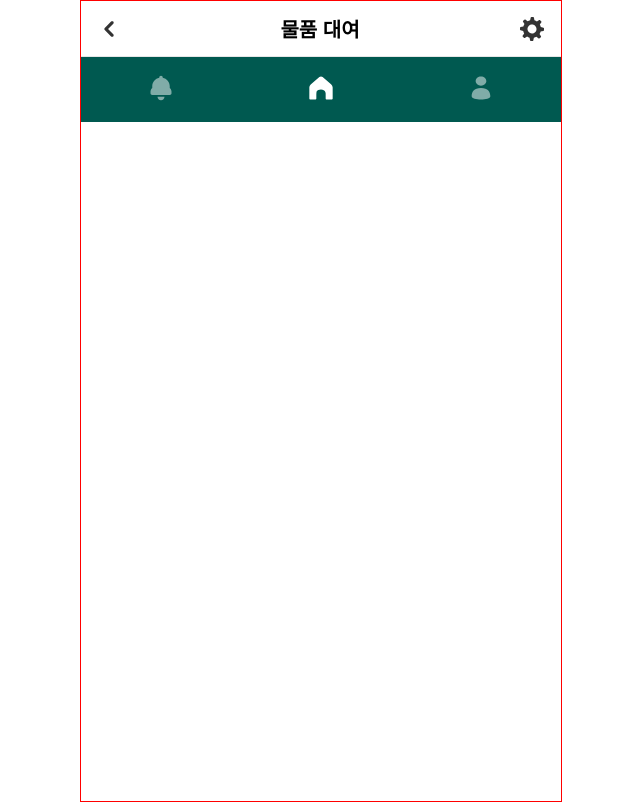
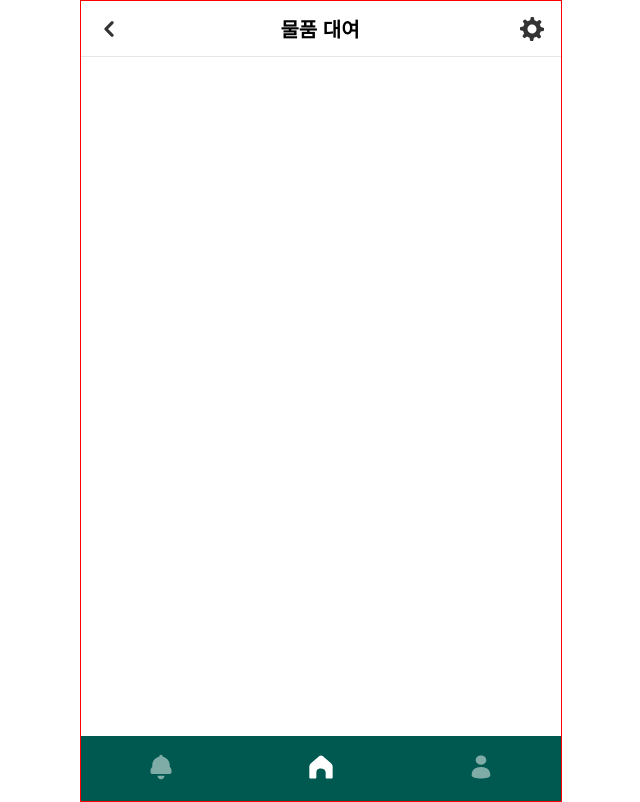
Before and after one commit to 2023-2-WINK-Project-Team1/front-end-mobile, a React (Create React App) app: page / in a window 1280 px wide. Shown: the whole page, without its empty margins (319-959 px from the left). Built offline with nearby package versions, Linux system fonts and the light colour scheme.

Commit message:
Chore: Layout 수정 및 package-lock.json 삭제

```diff
--- a/src/components/layout/Footer.js
+++ b/src/components/layout/Footer.js
@@ -17,6 +17,8 @@ const FooterContainer = styled.div`
   height: 65px;
   background: ${(props) => props.theme.primary};
   justify-content: center; // 가운데 정렬 추가
+  position: absolute;
+  bottom: 0; // footer를 화면 하단에 고정
 `;
 
 const ButtonContainer = styled.div`
--- a/src/components/layout/Layout.js
+++ b/src/components/layout/Layout.js
@@ -5,10 +5,12 @@ import Header from './Header';
 import Footer from './Footer';
 
 const LayoutContainer = styled.div`
+  width: 100%;
   display: flex;
   flex-direction: column;
   justify-content: space-between;
-  height: 100%;
+  height: 100vh;
+  position: absolute;
 `;
 
 const Main = styled.main`
```
Also changed, not shown: 2 other files (tests, documents, lock files or other folders).
